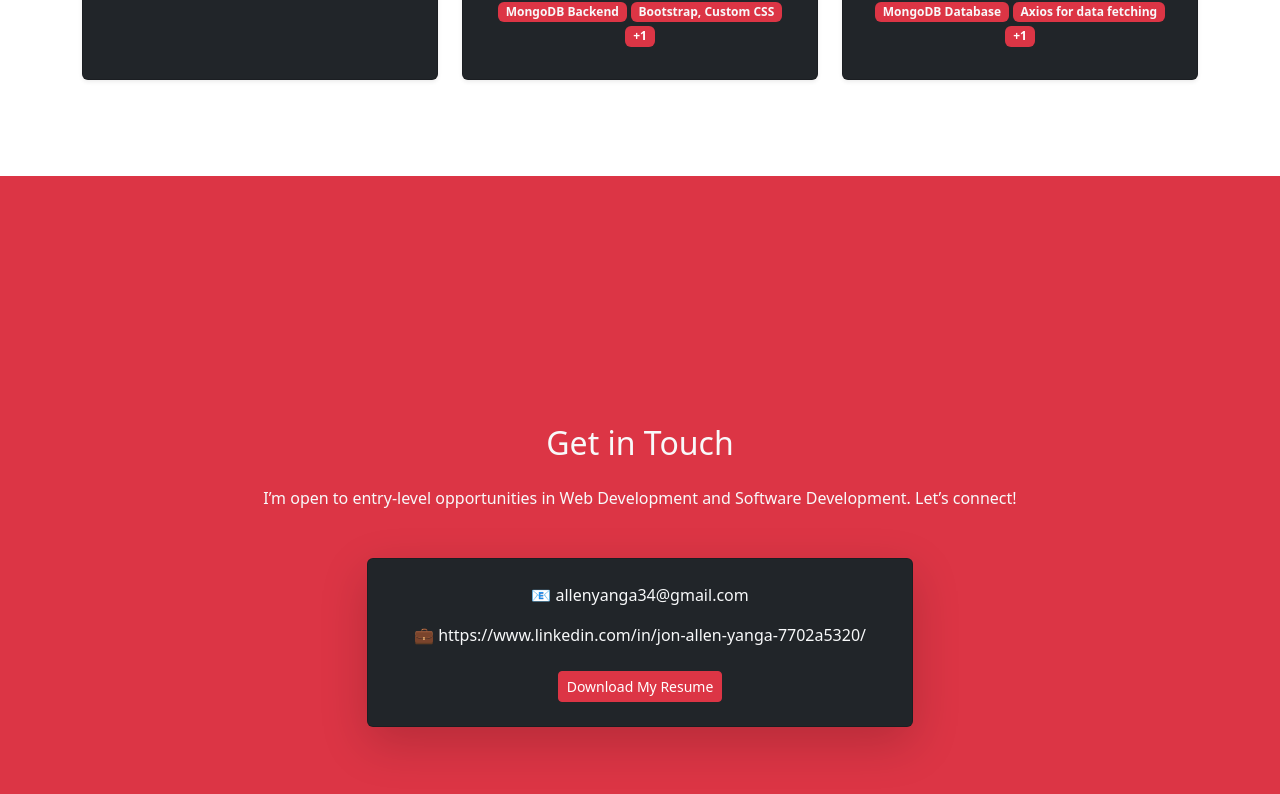
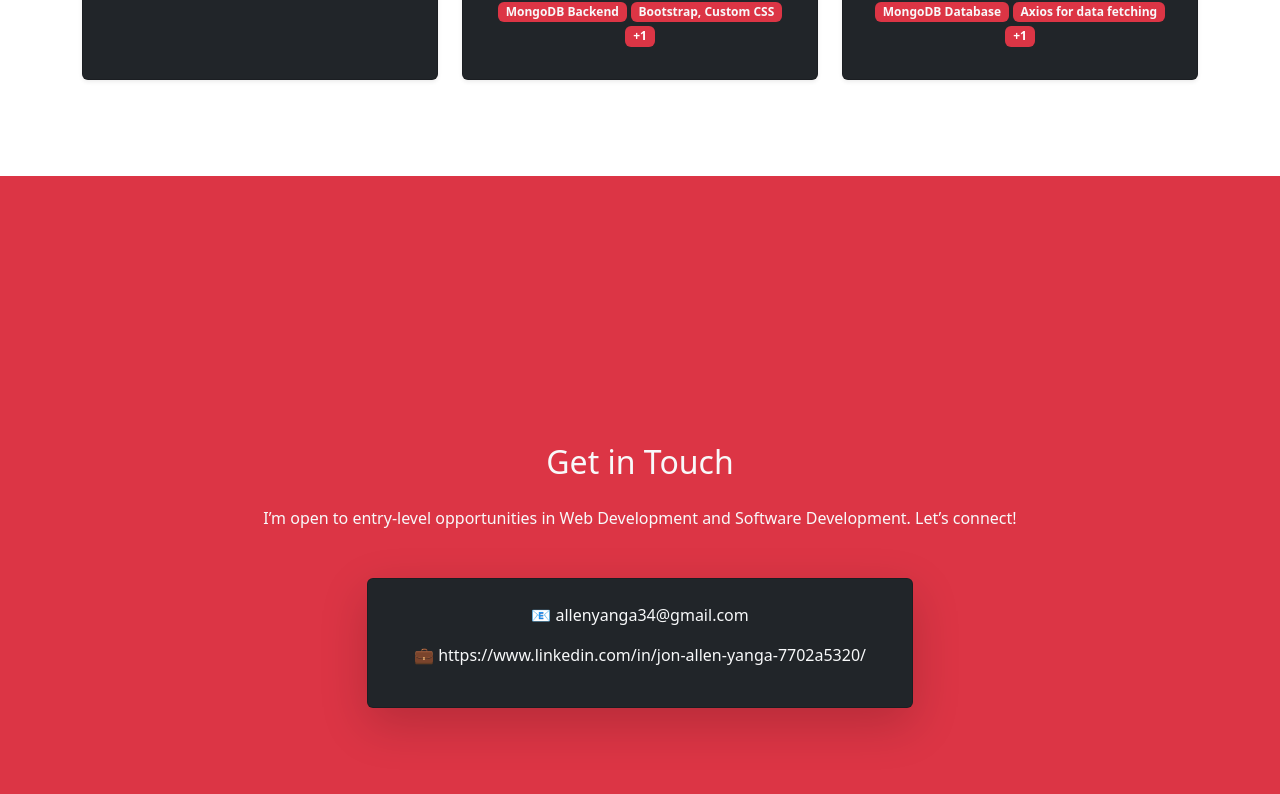
Before and after one commit to ja-yanga/portfolio, a Next.js app: page / in a window 1280 px wide. Shown: the part 2926-3720 px from the top of the page. Built offline with nearby package versions, Linux system fonts and the light colour scheme.

Commit message:
removed download resume function

```diff
--- a/components/ContactsSection.jsx
+++ b/components/ContactsSection.jsx
@@ -37,15 +37,6 @@ export default function ContactsSection() {
                     https://www.linkedin.com/in/jon-allen-yanga-7702a5320/
                   </a>
                 </li>
-                <li>
-                  <a
-                    href="/JonAllenCapulongYanga_Resume.pdf"
-                    download
-                    className="btn btn-danger btn-sm mt-2"
-                  >
-                    Download My Resume
-                  </a>
-                </li>
               </ul>
             </div>
           </div>
```
Also changed, not shown: 1 other file (tests, documents, lock files or other folders).
